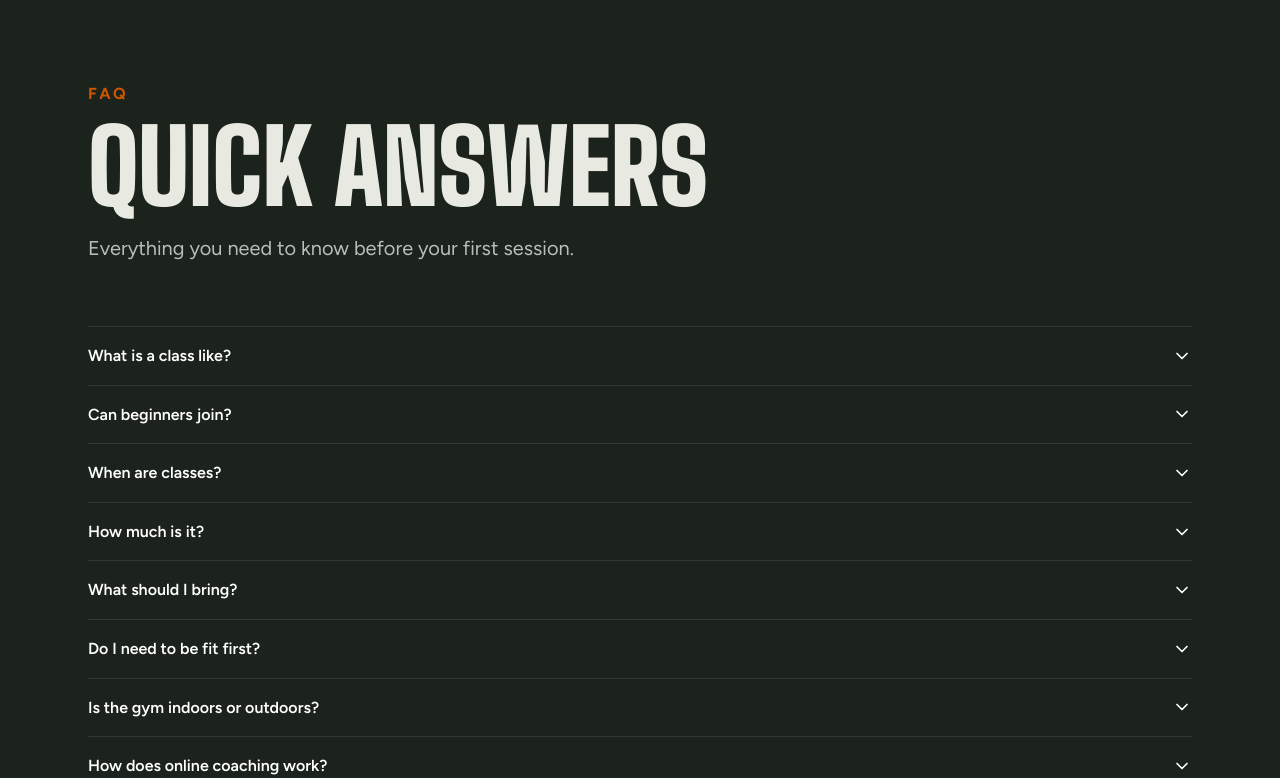
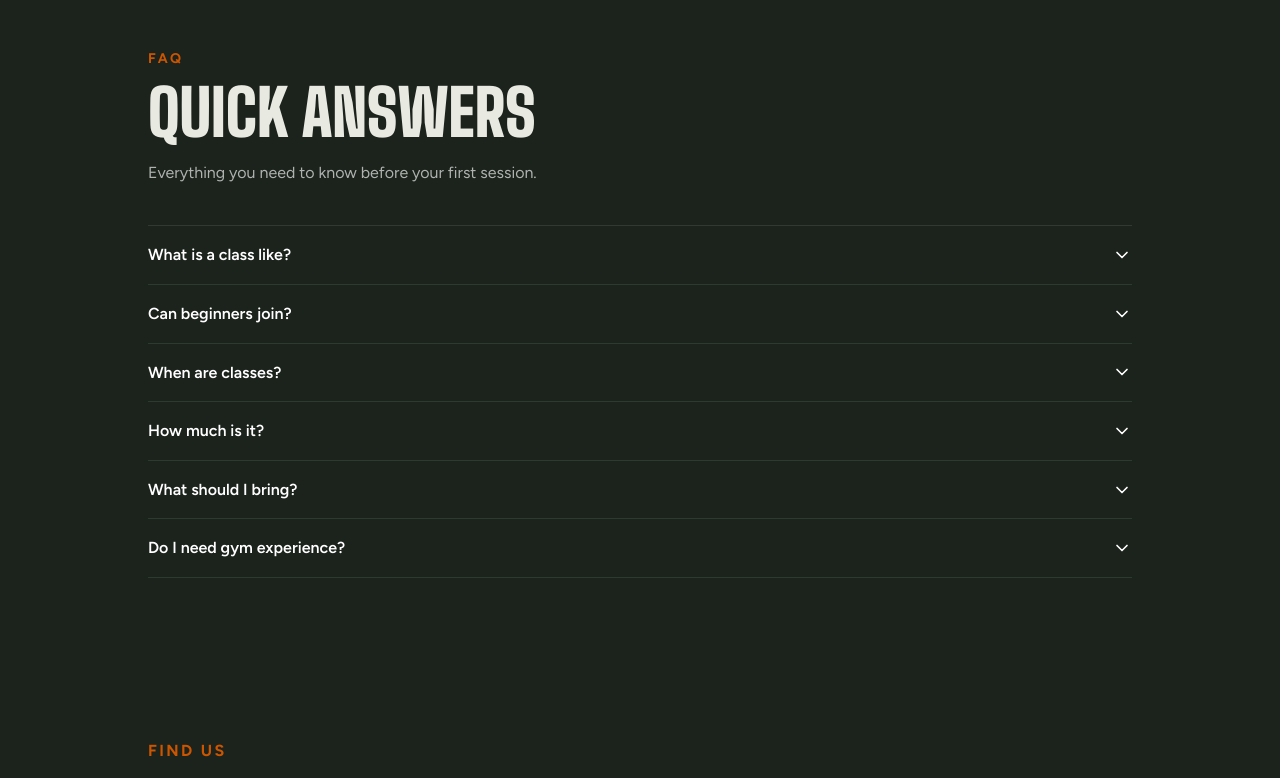
Before and after one commit to ironacregym-bit/bkxr-app, a Next.js app in the folder apps/iron-acre-web/: page / in a window 1280 px wide. Shown: the part 6180-6958 px from the top of the page. Built offline with nearby package versions, Linux system fonts and the light colour scheme.

Commit message:
Refactor FAQ component for clarity and style
Updated FAQ section with improved text clarity and formatting.

```diff
--- a/apps/iron-acre-web/components/Faq.tsx
+++ b/apps/iron-acre-web/components/Faq.tsx
@@ -1,30 +1,32 @@
 import { AccordionItem } from "./ui/accordion";
+import { Container } from "./ui/container";
 
 export default function Faq() {
   return (
-    <section className="bg-[#1b231c] py-24">
-      <div className="mx-auto max-w-6xl px-6">
+    <section className="bg-[#1b231c] py-16">
 
-        <div className="mb-16">
+      <Container>
 
-          <div className="mb-4 uppercase tracking-[0.15em] text-[#cc5500] font-bold">
+        <div className="mb-10">
+
+          <div className="mb-3 uppercase tracking-[0.15em] text-[#cc5500] text-sm font-bold">
             FAQ
           </div>
 
           <h2
             className="
-              mb-6
+              mb-4
               font-['Big_Shoulders_Display']
-              text-[clamp(4rem,8vw,7rem)]
+              text-[clamp(2.5rem,5vw,4rem)]
               font-black
               uppercase
-              leading-[0.85]
+              leading-none
             "
           >
             Quick Answers
           </h2>
 
-          <p className="max-w-3xl text-xl text-white/70">
+          <p className="max-w-2xl text-base text-white/65">
             Everything you need to know before your first session.
           </p>
 
@@ -33,50 +35,34 @@ export default function Faq() {
         <div className="border-t border-white/10">
 
           <AccordionItem title="What is a class like?">
-            Farm Strength & Conditioning is a coached one-hour outdoor
-            session using sandbags, yokes, sleds, kettlebells, carries
-            and conditioning equipment.
+            Farm Strength & Conditioning is a coached outdoor session
+            using sandbags, kettlebells, sleds, yokes and conditioning equipment.
           </AccordionItem>
 
           <AccordionItem title="Can beginners join?">
-            Absolutely. Every movement scales to your ability. You do
-            not need previous gym experience to get started.
+            Absolutely. Every exercise scales to your current fitness level.
           </AccordionItem>
 
           <AccordionItem title="When are classes?">
-            Classes currently run every Monday and Wednesday from
-            6:30pm until 7:30pm.
+            Monday and Wednesday from 6:30pm to 7:30pm.
           </AccordionItem>
 
           <AccordionItem title="How much is it?">
-            Farm Strength & Conditioning classes are £10 per session.
+            £10 per class.
           </AccordionItem>
 
           <AccordionItem title="What should I bring?">
-            Comfortable training clothes, water and suitable footwear.
-            We provide all of the equipment.
+            Comfortable clothing, water and suitable footwear.
           </AccordionItem>
 
-          <AccordionItem title="Do I need to be fit first?">
-            No. The point is to become fitter. We meet you where you
-            are and progress from there.
-          </AccordionItem>
-
-          <AccordionItem title="Is the gym indoors or outdoors?">
-            The gym is outdoors on a working farm in Westerfield,
-            Ipswich. Expect fresh air, open space and a very different
-            environment from a commercial gym.
-          </AccordionItem>
-
-          <AccordionItem title="How does online coaching work?">
-            You'll receive a personalised training plan, coaching
-            support, accountability, nutrition guidance and access to
-            the Iron Acre community and app.
+          <AccordionItem title="Do I need gym experience?">
+            No. We coach complete beginners as well as experienced lifters.
           </AccordionItem>
 
         </div>
 
-      </div>
+      </Container>
+
     </section>
   );
 }
```
